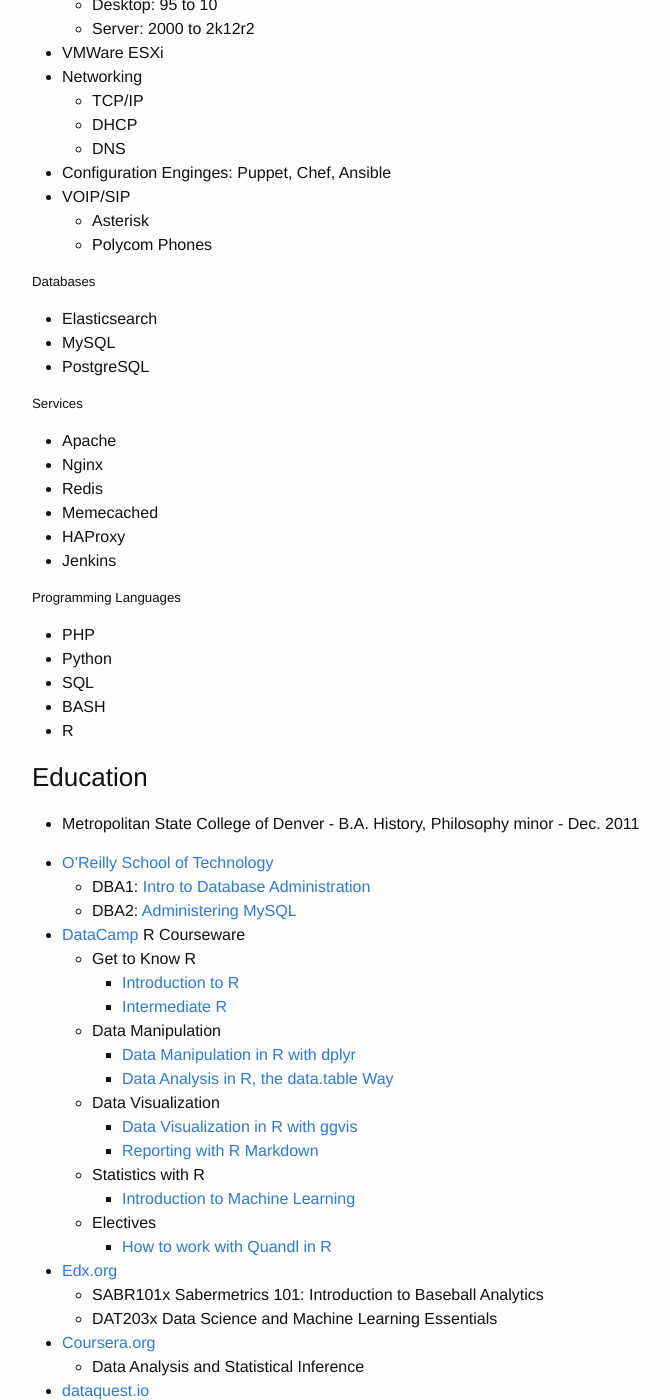
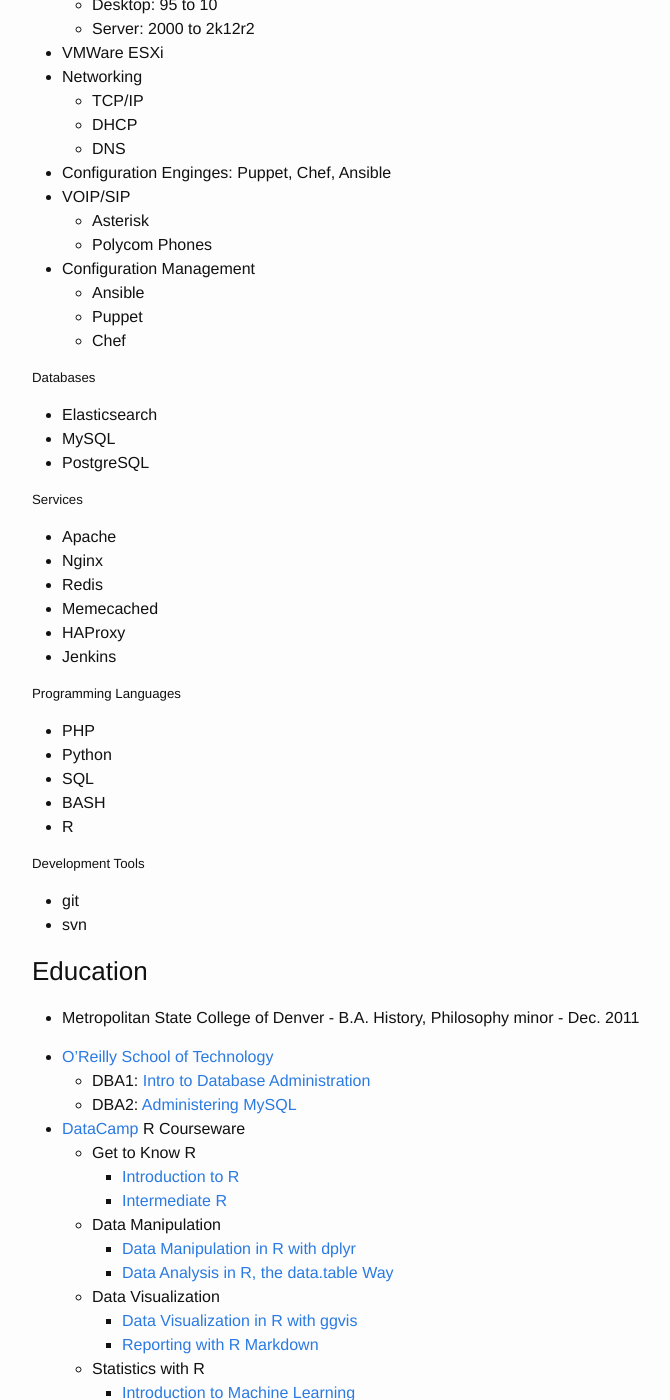
Before and after one commit to miahorg/miahorg.github.io, a Jekyll site: the page built from resume.md, in a window 1280 px wide and 1400 px high, scrolled down 443 px. Shown: the whole window, without its empty margins (238-908 px from the left). Built offline with Jekyll 4.4.1, drawn with Linux system fonts in a browser that asks for light colours.

Commit message:
futher updates

```diff
--- a/resume.md
+++ b/resume.md
@@ -25,6 +25,10 @@ permalink: /resume/
 * VOIP/SIP
   * Asterisk
   * Polycom Phones
+* Configuration Management
+  * Ansible
+  * Puppet
+  * Chef
 
 ##### Databases
 * Elasticsearch
@@ -45,6 +49,11 @@ permalink: /resume/
 * SQL
 * BASH
 * R
+
+##### Development Tools
+* git
+* svn
+
 
 ### Education
 * Metropolitan State College of Denver - B.A. History, Philosophy minor - Dec. 2011
```
